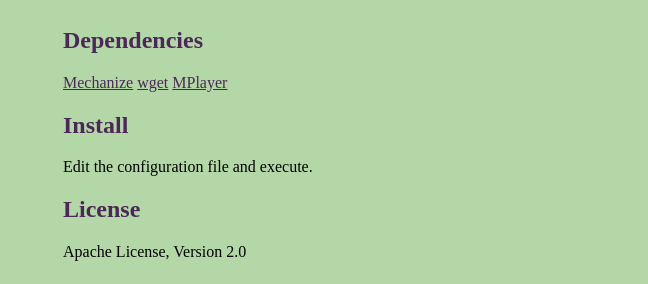
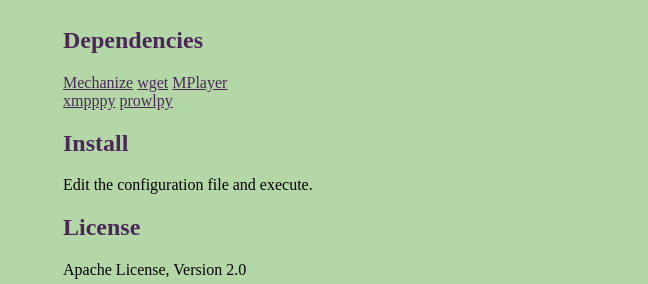
Before and after one commit to radekw/media_scripts, a plain HTML site: page index.html in a window 1280 px wide. Shown: the part 166-450 px from the top of the page, 227-875 px from the left. Drawn offline with Linux system fonts and the light colour scheme; grey boxes are pictures that could not be loaded.

Commit message:
added optional dependencies

```diff
--- a/index.html
+++ b/index.html
@@ -57,6 +57,9 @@
 <a href="http://wwwsearch.sourceforge.net/mechanize/">Mechanize</a>
 <a href="http://www.gnu.org/software/wget/">wget</a>
 <a href="http://www.mplayerhq.hu/">MPlayer</a>
+<br/>
+<a href="http://xmpppy.sourceforge.net/">xmpppy</a>
+<a href="http://github.com/jacobb/prowlpy">prowlpy</a>
 </p>
 <h2>Install</h2>
 <p>Edit the configuration file and execute.</p>
```
